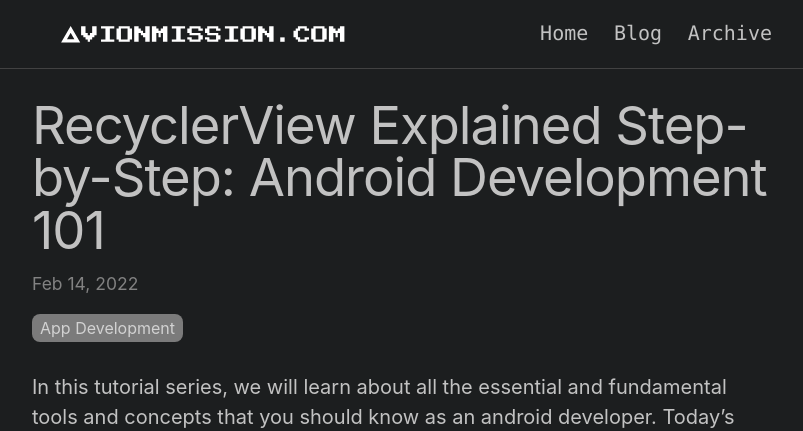
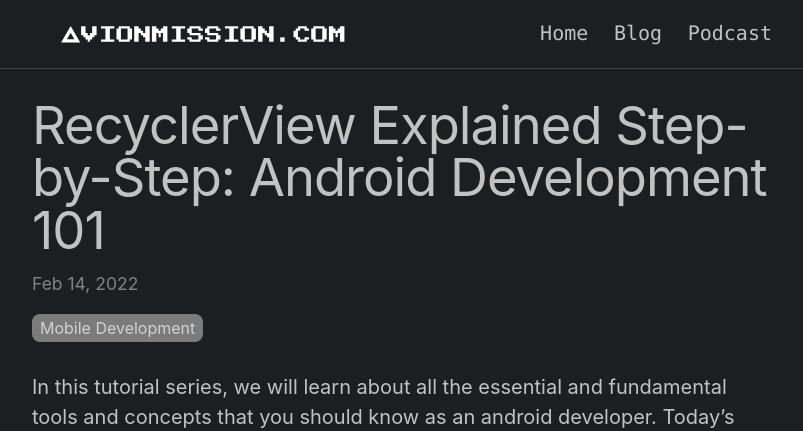
Before and after one commit to avionmission/blog, a Jekyll site: the page built from _posts/2022-02-14-recyclerview-explained-android-development-basics.md, in a window 1280 px wide. Shown: the top 431 px of the page, without its empty margins (238-1041 px from the left). Built offline with Jekyll 4.4.1, drawn with Linux system fonts in a browser that asks for light colours; comment, search, counter and statistics services are not loaded.

Commit message:
Changed nav bar option by adding Podcast

```diff
--- a/_includes/header.html
+++ b/_includes/header.html
@@ -23,9 +23,10 @@
         </label>
 
         <div class="trigger">
-          <a class="page-link" href="https://avionmission.com/">Home</a>
+          <a class="page-link" href="https://avionmission.com">Home</a>
           <a class="page-link" href="{{site.baseurl}}/">Blog</a>
-          <a class="page-link" href="{{site.baseurl}}/categories">Archive</a>
+          <a class="page-link" href="https://youtube.com/@devstoriespod">Podcast</a>
+          <!--<a class="page-link" href="{{site.baseurl}}/categories">Archive</a>-->
         </div>
       </nav>
     {%- endif -%}
--- a/_layouts/home.html
+++ b/_layouts/home.html
@@ -32,7 +32,7 @@ layout: default
             {% assign categories = page.categories %}
           {% endif %}
           {% for category in categories %}
-          <a href="{{site.baseurl}}/categories/#{{category|slugize}}" style="font-size: medium; background-color: #7b7b7b; color: #d2d2d2; border-radius: 8px; margin-right: 8px; padding: 4px 8px;" class="tags">{{category}}</a>
+          <a href="{{site.baseurl}}/categories/#{{category|slugize}}" style="" class="tags">{{category}}</a>
           {% unless forloop.last %}&nbsp;{% endunless %}
           {% endfor %}
         </div>
--- a/_posts/2022-02-14-recyclerview-explained-android-development-basics.md
+++ b/_posts/2022-02-14-recyclerview-explained-android-development-basics.md
@@ -3,7 +3,7 @@ layout: post
 title:  "RecyclerView Explained Step-by-Step: Android Development 101"
 date:   2022-02-14 09:00:44 +0530
 image: \images\march_2022\RecyclerView_explained.jpg
-categories: [App Development]
+categories: [Mobile Development]
 ---
 In this tutorial series, we will learn about all the essential and fundamental tools and concepts that you should know as an android developer. Today's topic is RecyclerView.
 
--- a/_sass/minima/_base.scss
+++ b/_sass/minima/_base.scss
@@ -132,7 +132,7 @@ a {
   &:hover {
     // color: $text-color;
     color: rgb(118, 240, 199);
-    transition: 1s;
+    transition: 0.4s;
     text-decoration: none;
   }
 
--- a/_sass/minima/_layout.scss
+++ b/_sass/minima/_layout.scss
@@ -195,6 +195,20 @@
   @include relative-font-size(1.75);
 }
 
+.post-categories a {
+  font-size: medium;
+  background-color: #7b7b7b;
+  color: #d2d2d2;
+  border-radius: 8px;
+  margin-right: 8px;
+  padding: 4px 8px;
+}
+
+.post-categories a:hover {
+  background-color: #333;
+  color: #fff;
+}
+
 .post-list {
   margin-left: 0;
   list-style: none;
```
